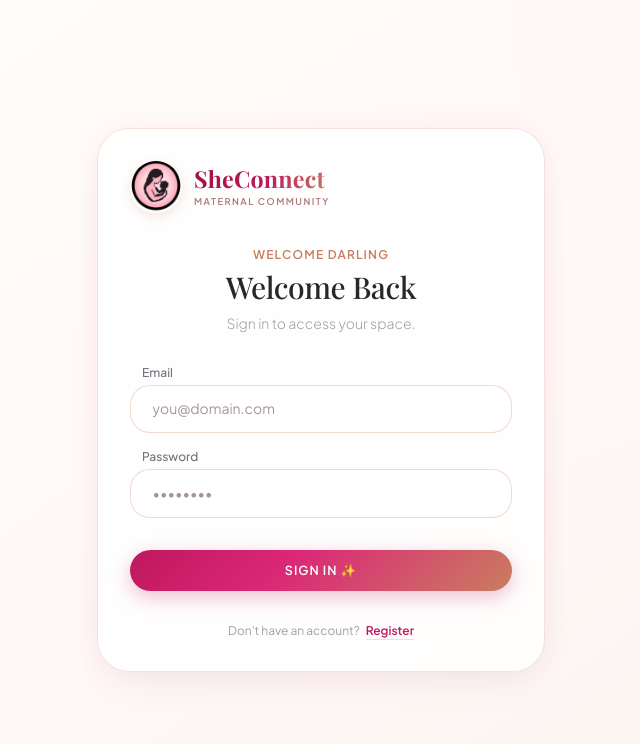
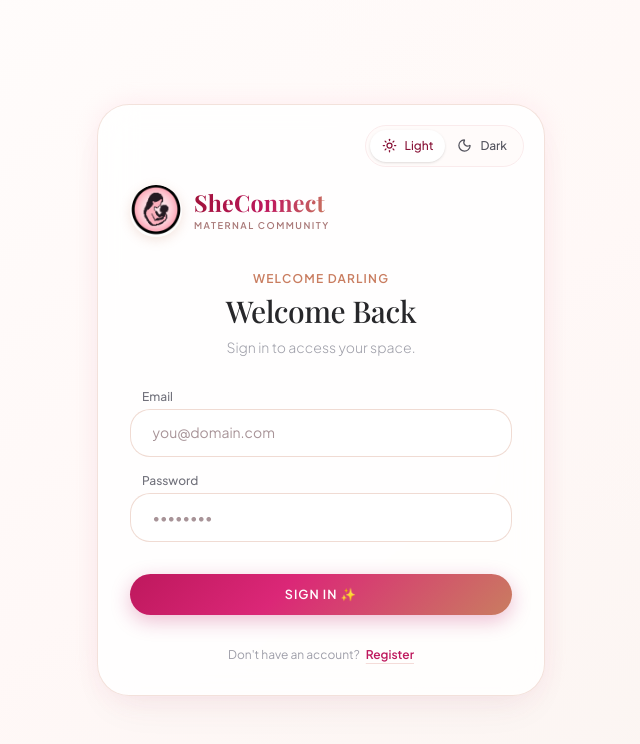
Before and after one commit to tamirahawkins97-ui/SheConnect-app, a React (Vite) app in the folder frontend/SheConnect-Frontend/: page / in a window 1280 px wide. Shown: the top 744 px of the page, without its empty margins (319-959 px from the left). Built offline with nearby package versions, Linux system fonts and the light colour scheme; a web font is replaced by a local one.

Commit message:
feat: implement theme context and appearance control for light/dark mode toggle

```diff
--- a/frontend/SheConnect-Frontend/src/App.css
+++ b/frontend/SheConnect-Frontend/src/App.css
@@ -255,3 +255,88 @@ h1, h2, h3, .font-glam {
 .animate-soft-pulse {
   animation: softPulse 2.8s infinite ease-in-out;
 }
+
+/* ─── OPTIONAL DARK APPEARANCE ─── */
+:root[data-theme='dark'] {
+  color-scheme: dark;
+  --color-blush-50: #191519;
+  --color-blush-100: #241c22;
+  --color-blush-200: #382630;
+  --color-warm-espresso: #f4eaf0;
+  --color-soft-cocoa: #d2b8c5;
+  --color-rose-50: #281d25;
+  --color-rose-100: #3b2632;
+  --color-rose-200: #573343;
+  --color-rose-300: #a9657c;
+  --color-pink-50: #281d25;
+  --color-pink-100: #3b2632;
+  --color-pink-200: #573343;
+}
+
+:root[data-theme='dark'] body {
+  background: #191519;
+  color: #f4eaf0;
+}
+
+:root[data-theme='dark'] .glam-page {
+  background:
+    radial-gradient(circle at top right, rgba(70, 38, 53, 0.4), transparent 44%),
+    linear-gradient(145deg, #191519 0%, #211920 52%, #241d1a 100%);
+  color: #f4eaf0;
+}
+
+:root[data-theme='dark'] [class*='bg-white'],
+:root[data-theme='dark'] [class*='bg-rose-50'],
+:root[data-theme='dark'] [class*='bg-rose-100'],
+:root[data-theme='dark'] [class*='bg-pink-50'],
+:root[data-theme='dark'] [class*='bg-pink-100'],
+:root[data-theme='dark'] [class*='bg-[#fff'] {
+  background-color: rgba(43, 33, 41, 0.92) !important;
+}
+
+:root[data-theme='dark'] [class*='text-zinc-'],
+:root[data-theme='dark'] [class*='text-[#4a'],
+:root[data-theme='dark'] [class*='text-[#2e']:not([class*='text-transparent']) {
+  color: #e8dce4 !important;
+}
+
+:root[data-theme='dark'] [class*='text-rose-300'],
+:root[data-theme='dark'] [class*='text-rose-400'],
+:root[data-theme='dark'] [class*='text-rose-500'],
+:root[data-theme='dark'] [class*='text-rose-600'],
+:root[data-theme='dark'] [class*='text-pink-300'],
+:root[data-theme='dark'] [class*='text-pink-400'] {
+  color: #f0a9c1 !important;
+}
+
+:root[data-theme='dark'] [class*='border-rose-'],
+:root[data-theme='dark'] [class*='border-pink-'] {
+  border-color: rgba(201, 125, 150, 0.3) !important;
+}
+
+:root[data-theme='dark'] input,
+:root[data-theme='dark'] textarea,
+:root[data-theme='dark'] select {
+  background-color: #241c22;
+  color: #f4eaf0;
+  border-color: rgba(201, 125, 150, 0.42);
+}
+
+:root[data-theme='dark'] input::placeholder,
+:root[data-theme='dark'] textarea::placeholder {
+  color: #b8a5b0;
+}
+
+:root[data-theme='dark'] .brand-tagline {
+  color: #d2a0b2;
+}
+
+:root[data-theme='dark'] .brand-mark {
+  box-shadow: 0 3px 14px rgba(0, 0, 0, 0.38);
+}
+
+:root[data-theme='dark'] .glam-card {
+  background: rgba(43, 33, 41, 0.92);
+  border-color: rgba(201, 125, 150, 0.3);
+  box-shadow: 0 20px 40px -15px rgba(0, 0, 0, 0.35);
+}
--- a/frontend/SheConnect-Frontend/src/App.tsx
+++ b/frontend/SheConnect-Frontend/src/App.tsx
@@ -12,6 +12,7 @@ import Auth from './pages/Auth';
 import Settings from './pages/Settings';
 import CreatePostCard from './components/feed/CreatePostCard';
 import { isTokenValid } from './utils/auth';
+import { ThemeProvider } from './contexts/ThemeContext';
 
 function LandingRoute() {
   return isTokenValid() ? <Navigate to="/feed" replace /> : <Home />;
@@ -59,6 +60,7 @@ function AuthenticatedLayout() {
 
 function App() {
   return (
+    <ThemeProvider>
       <BrowserRouter>
         <Routes>
           {/* Public */}
@@ -81,6 +83,7 @@ function App() {
           <Route path="*" element={<Navigate to="/" replace />} />
         </Routes>
       </BrowserRouter>
+    </ThemeProvider>
   );
 }
 
--- /dev/null
+++ b/frontend/SheConnect-Frontend/src/components/layout/AppearanceControl.tsx
@@ -0,0 +1,33 @@
+import { Moon, Sun } from 'lucide-react';
+import { useTheme } from '../../contexts/ThemeContext';
+
+export default function AppearanceControl() {
+  const { theme, setTheme } = useTheme();
+
+  return (
+    <div className="inline-flex w-fit rounded-full border border-rose-100 bg-rose-50/60 p-1" aria-label="Display mode">
+      <button
+        type="button"
+        onClick={() => setTheme('light')}
+        aria-pressed={theme === 'light'}
+        className={`inline-flex items-center gap-2 rounded-full px-3 py-2 text-xs font-medium transition-all hover:scale-105 active:scale-95 ${
+          theme === 'light' ? 'bg-white text-rose-700 shadow-sm' : 'text-zinc-600 hover:text-rose-600'
+        }`}
+      >
+        <Sun size={15} aria-hidden="true" />
+        Light
+      </button>
+      <button
+        type="button"
+        onClick={() => setTheme('dark')}
+        aria-pressed={theme === 'dark'}
+        className={`inline-flex items-center gap-2 rounded-full px-3 py-2 text-xs font-medium transition-all hover:scale-105 active:scale-95 ${
+          theme === 'dark' ? 'bg-rose-700 text-white shadow-sm' : 'text-zinc-600 hover:text-rose-600'
+        }`}
+      >
+        <Moon size={15} aria-hidden="true" />
+        Dark
+      </button>
+    </div>
+  );
+}
--- /dev/null
+++ b/frontend/SheConnect-Frontend/src/contexts/ThemeContext.tsx
@@ -0,0 +1,49 @@
+import { createContext, useContext, useEffect, useState, type ReactNode } from 'react';
+
+export type Theme = 'light' | 'dark';
+
+interface ThemeContextValue {
+  theme: Theme;
+  setTheme: (theme: Theme) => void;
+}
+
+const THEME_STORAGE_KEY = 'sheconnect:theme';
+const ThemeContext = createContext<ThemeContextValue | null>(null);
+
+function getSavedTheme(): Theme {
+  try {
+    return window.localStorage.getItem(THEME_STORAGE_KEY) === 'dark' ? 'dark' : 'light';
+  } catch (error) {
+    console.error('Unable to read the saved appearance preference:', error);
+    return 'light';
+  }
+}
+
+export function ThemeProvider({ children }: { children: ReactNode }) {
+  const [theme, setThemeState] = useState<Theme>(getSavedTheme);
+
+  useEffect(() => {
+    document.documentElement.dataset.theme = theme;
+  }, [theme]);
+
+  function setTheme(nextTheme: Theme) {
+    setThemeState(nextTheme);
+    try {
+      window.localStorage.setItem(THEME_STORAGE_KEY, nextTheme);
+    } catch (error) {
+      console.error('Unable to save the appearance preference:', error);
+    }
+  }
+
+  return (
+    <ThemeContext.Provider value={{ theme, setTheme }}>
+      {children}
+    </ThemeContext.Provider>
+  );
+}
+
+export function useTheme() {
+  const context = useContext(ThemeContext);
+  if (!context) throw new Error('useTheme must be used within a ThemeProvider.');
+  return context;
+}
--- a/frontend/SheConnect-Frontend/src/pages/Landing.tsx
+++ b/frontend/SheConnect-Frontend/src/pages/Landing.tsx
@@ -3,6 +3,7 @@ import { useNavigate } from 'react-router-dom';
 import { apiFetch } from '../utils/api';
 import { setToken } from '../utils/auth';
 import Brand from '../components/layout/Brand';
+import AppearanceControl from '../components/layout/AppearanceControl';
 
 type AuthResponse = { message: string; token: string };
 
@@ -52,7 +53,10 @@ export default function LandingPage() {
 
       {/* Main Glass Card */}
       <div className="glam-card relative w-full max-w-md p-8">
-        <Brand to="/" className="mx-auto mb-7 w-fit" />
+        <div className="absolute right-5 top-5">
+          <AppearanceControl />
+        </div>
+        <Brand to="/" className="mx-auto mb-7 mt-12 w-fit" />
         <div className="text-center mb-8">
           <span className="text-xs uppercase tracking-widest text-rose-400 font-semibold">Welcome Darling</span>
           <h1 className="text-3xl font-glam text-zinc-800 mt-1 mb-2">
--- a/frontend/SheConnect-Frontend/src/pages/Settings.tsx
+++ b/frontend/SheConnect-Frontend/src/pages/Settings.tsx
@@ -1,6 +1,7 @@
 import React, { useState, useEffect } from 'react';
 import { useNavigate, Link } from 'react-router-dom';
 import Logo from '../assets/Logo.jpg';
+import AppearanceControl from '../components/layout/AppearanceControl';
 
 const API_BASE = 'http://localhost:1111/api/users';
 
@@ -130,6 +131,14 @@ export default function SettingsPage() {
           <h1 className="text-3xl font-serif font-bold text-zinc-800">Account & Privacy Settings</h1>
           <p className="text-xs text-zinc-400 mt-1">Manage your mama credentials, visibility, and notification preferences.</p>
         </div>
+
+        <section className="flex flex-col gap-4 rounded-[2rem] border border-rose-100 bg-white/80 p-6 shadow-[0_10px_30px_rgba(244,63,94,0.04)] sm:flex-row sm:items-center sm:justify-between" aria-labelledby="appearance-heading">
+          <div>
+            <h2 id="appearance-heading" className="font-serif text-lg font-bold text-zinc-800">Appearance</h2>
+            <p className="mt-1 text-xs text-zinc-500">Choose light or dark mode. Your preference is saved on this device.</p>
+          </div>
+          <AppearanceControl />
+        </section>
 
         {successMsg && (
           <div className="p-3.5 rounded-2xl bg-rose-50 border border-rose-200 text-rose-600 text-xs text-center font-medium shadow-sm">
```
Lines whose indentation alone changed are shown as unchanged.
